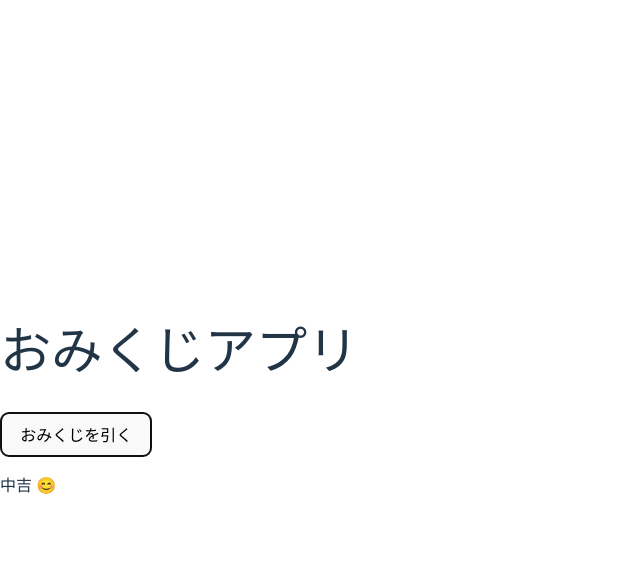
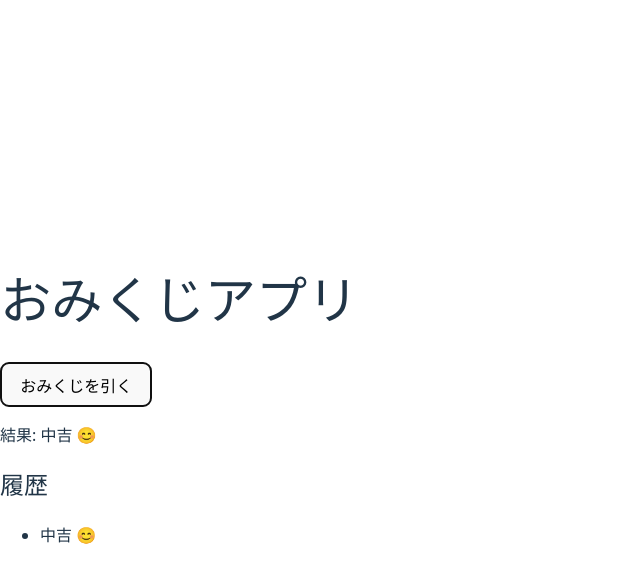
Before and after one commit to m-study123/hello-react-2, a React (Vite) app: page / in a window 1280 px wide. Both pictures are taken after a click on the button "おみくじを引く". Shown: the top 582 px of the page, without its empty margins (0-640 px from the left). Built offline with nearby package versions, Linux system fonts and the light colour scheme.

Commit message:
おみくじの履歴機能を追加

```diff
--- a/src/App.jsx
+++ b/src/App.jsx
@@ -3,17 +3,27 @@ import { useState } from "react";
 function App() {
   const fortunes = ["大吉 🎉", "中吉 😊", "小吉 🙂", "凶 😱"];
   const [result, setResult] = useState("");
+  const [history, setHistory] = useState([]); // 履歴用
 
   const handleClick = () => {
     const randomIndex = Math.floor(Math.random() * fortunes.length);
-    setResult(fortunes[randomIndex]);
+    const newResult = fortunes[randomIndex];
+    setResult(newResult);
+    setHistory([newResult, ...history]); // 新しい結果を履歴に追加
   };
 
   return (
     <div>
       <h1>おみくじアプリ</h1>
       <button onClick={handleClick}>おみくじを引く</button>
-      <p>{result}</p>
+      <p>結果: {result}</p>
+
+      <h2>履歴</h2>
+      <ul>
+        {history.map((item, index) => (
+          <li key={index}>{item}</li>
+        ))}
+      </ul>
     </div>
   );
 }
```
